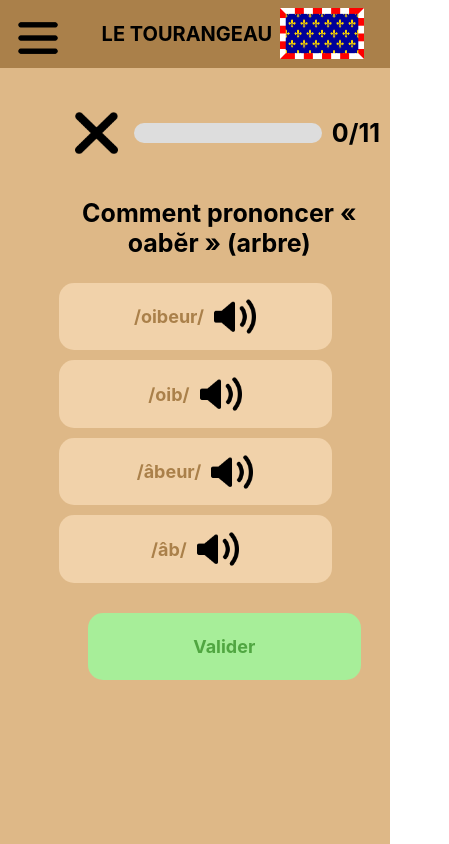
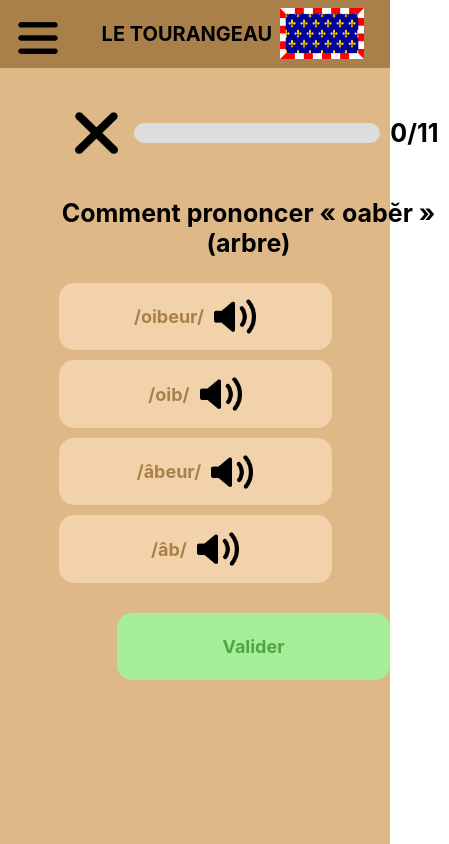
Before and after one commit to ElMala37/tourangeau, a React (Create React App) app: page /exercices/prononciation in a window 390 px wide. Shown: the top 844 px of the page, 449 px wide, since content can reach past the window. Built offline with nearby package versions, Linux system fonts and the light colour scheme.

Commit message:
ExoPrononciation

```diff
--- a/src/styles/Exercices/Prononciation.css
+++ b/src/styles/Exercices/Prononciation.css
@@ -247,8 +247,10 @@
     }
 
 .Contenu{
+    width: 100vw;
     display:flex;
     margin-top: 3vh;
+    justify-content: center;
 }
 
 .LogoNavMenu{
```
